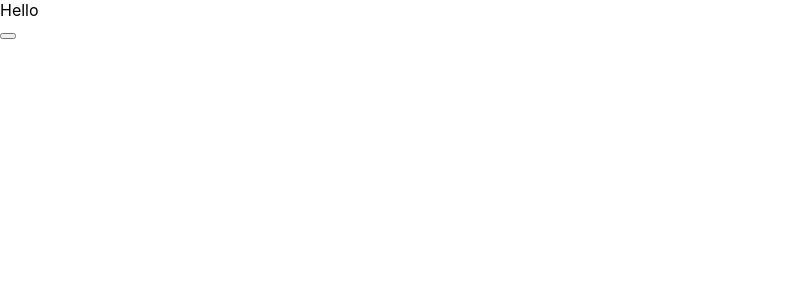
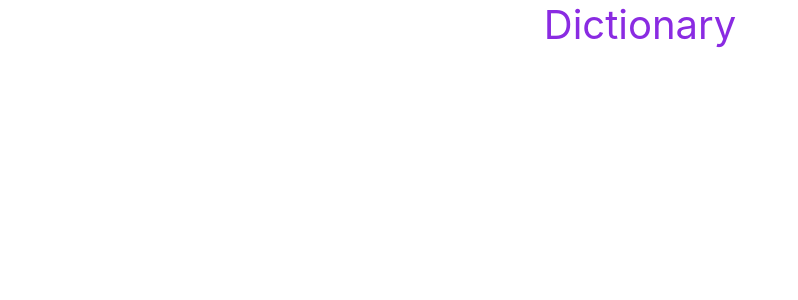
Before and after one commit to nimsay06/react-dictionary, a React (Create React App) app: page / in a window 1280 px wide. Shown: the top 300 px of the page, without its empty margins (0-798 px from the left). Built offline with nearby package versions, Linux system fonts and the light colour scheme.

Commit message:
slight css changes

```diff
--- a/src/App.css
+++ b/src/App.css
@@ -0,0 +1,5 @@
+header {
+  text-align: center;
+  font-size: 40px;
+  color: blueviolet;
+}
--- a/src/App.js
+++ b/src/App.js
@@ -3,8 +3,7 @@ import "./App.css";
 export default function App() {
   return (
     <div className="App">
-      <header className="App-header">Hello</header>
-      <button />
+      <header className="App-header">Dictionary</header>
     </div>
   );
 }
```
Also changed, not shown: public/index.html (+0 -10 lines).
